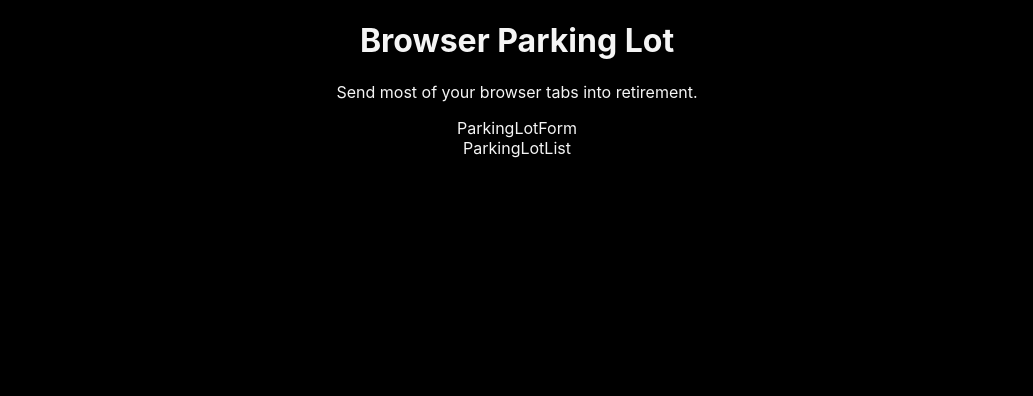
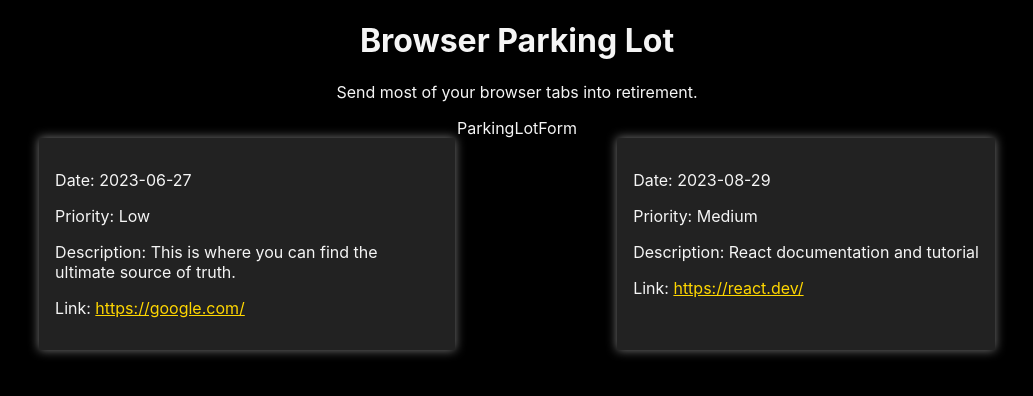
Before and after one commit to zsolt-nagy/browser-parking-lot, a React (Create React App) app: page / in a window 1280 px wide. Shown: the top 396 px of the page, without its empty margins (123-1156 px from the left). Built offline with nearby package versions, Linux system fonts and the light colour scheme.

Commit message:
Rendering parking lot items

```diff
--- a/package.json
+++ b/package.json
@@ -7,6 +7,7 @@
     "@testing-library/jest-dom": "^5.17.0",
     "@testing-library/react": "^13.4.0",
     "@testing-library/user-event": "^13.5.0",
+    "nanoid": "^4.0.2",
     "react": "^18.2.0",
     "react-dom": "^18.2.0",
     "react-scripts": "5.0.1",
--- a/src/App.js
+++ b/src/App.js
@@ -1,4 +1,5 @@
 import { useState } from "react";
+import { nanoid } from "nanoid";
 import ParkingLotForm from "./Components/ParkingLotForm/ParkingLotForm";
 import ParkingLotList from "./Components/ParkingLotList/ParkingLotList";
 
@@ -7,12 +8,14 @@
 function App() {
     let [parkingLotItems, setParkingLotItems] = useState([
         {
+            id: nanoid(),
             date: "2023-06-27",
             priority: "Low",
             link: "https://google.com/",
             description: "This is where you can find the ultimate source of truth.",
         },
         {
+            id: nanoid(),
             date: "2023-08-29",
             priority: "Medium",
             link: "https://react.dev/",
@@ -28,7 +31,7 @@
             </header>
             <main>
                 <ParkingLotForm />
-                <ParkingLotList />
+                <ParkingLotList parkingLotItems={parkingLotItems} />
             </main>
         </div>
     );
--- /dev/null
+++ b/src/Components/ParkingLotList/ParkingLot.css
@@ -0,0 +1,21 @@
+.parking-lot-list-container {
+    display: flex;
+    flex-wrap: wrap;
+    justify-content: space-evenly;
+}
+
+.parking-lot-item-container {
+    max-width: 30%;
+    background-color:#222222;
+    box-shadow: 0px 0px 10px rgba(155, 155, 155, 0.8);
+    padding: 1rem;
+    text-align: left;
+}
+
+.parking-lot-item-anchor {
+    color: gold;
+}
+
+.parking-lot-item-anchor:visited {
+    color: goldenrod;
+}
--- /dev/null
+++ b/src/Components/ParkingLotList/ParkingLotItem.jsx
@@ -0,0 +1,17 @@
+import React from 'react';
+
+export default function ParkingLotItem({ id, date, priority, link, description }) {
+  return (
+    <section className="parking-lot-item-container">
+        <p className="parking-lot-item-field">Date: { date }</p>
+        <p className="parking-lot-item-field">Priority: { priority }</p>
+        <p className="parking-lot-item-field">Description: { description }</p>
+        <p className="parking-lot-item-field">
+          Link:&nbsp;
+          <a href={link} target="_blank" className="parking-lot-item-anchor">
+            { link }
+          </a>
+        </p>
+    </section>
+  );
+}
--- a/src/Components/ParkingLotList/ParkingLotList.jsx
+++ b/src/Components/ParkingLotList/ParkingLotList.jsx
@@ -1,7 +1,16 @@
 import React from 'react';
+import ParkingLotItem from './ParkingLotItem';
 
-export default function ParkingLotList() {
+import './ParkingLot.css';
+
+export default function ParkingLotList({ parkingLotItems }) {
+  let ParkingLotItemsJsx = parkingLotItems.map( item =>
+    <ParkingLotItem key={item.id} {...item} />
+  );
+
   return (
-    <div>ParkingLotList</div>
+    <section className="parking-lot-list-container">
+      { ParkingLotItemsJsx }
+    </section>
   );
 }
```
Also changed, not shown: 1 other file (tests, documents, lock files or other folders).
